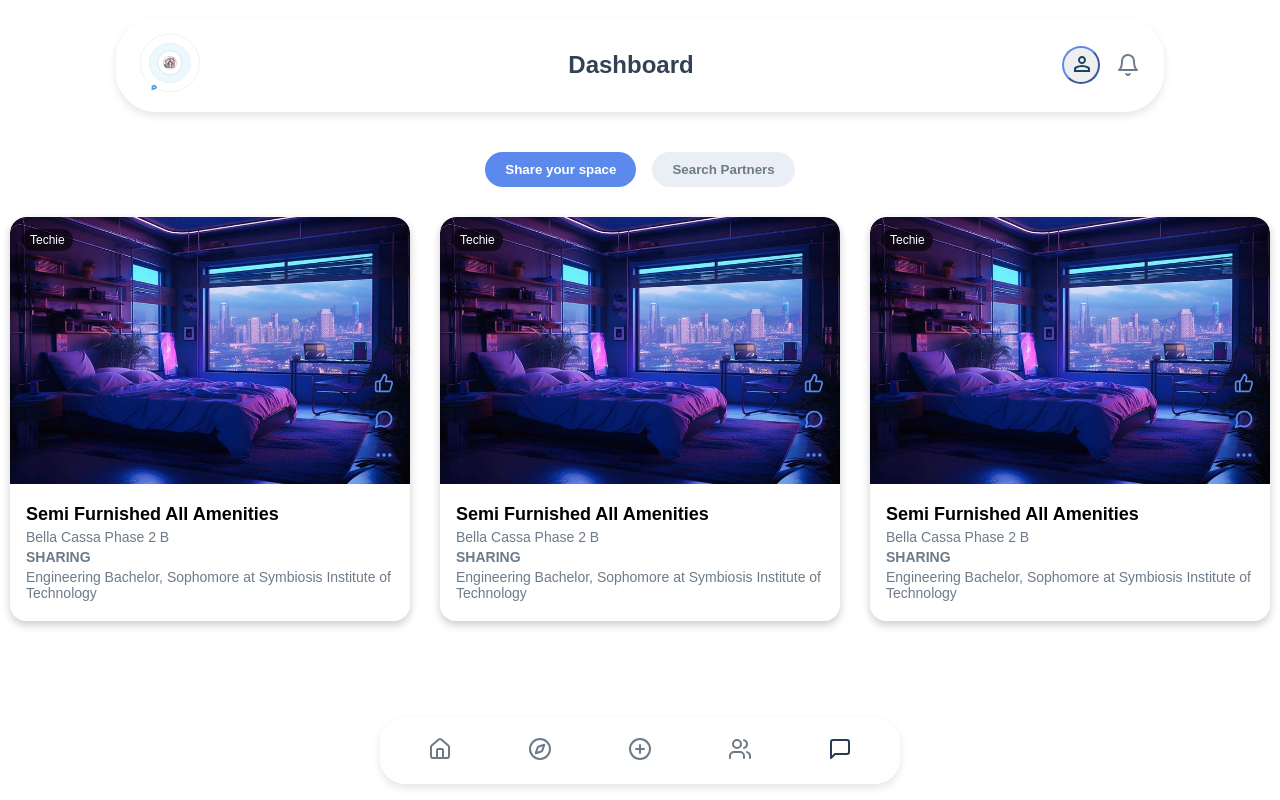
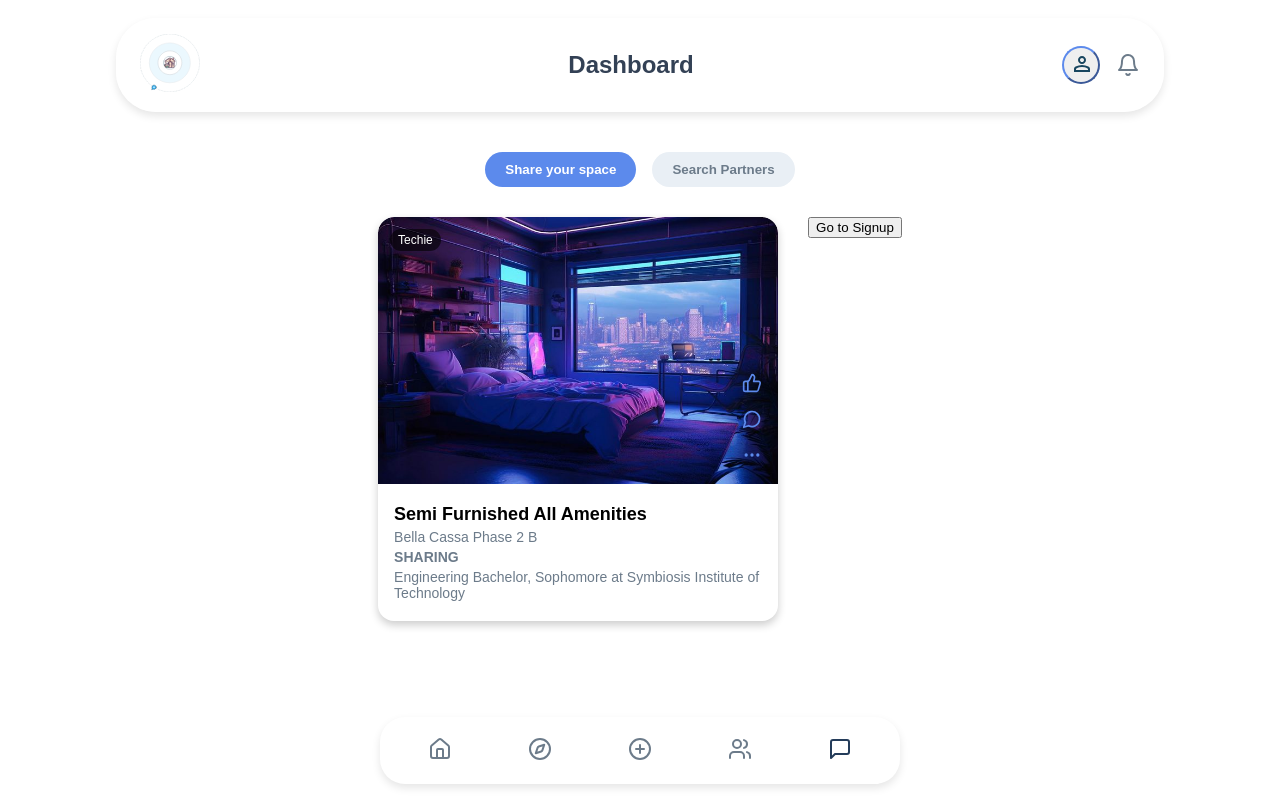
Before and after one commit to Malvericus/Nestmate-Frontend, a React (Vite) app in the folder client/: page /dashboard in a window 1280 px wide. Built offline with nearby package versions, Linux system fonts and the light colour scheme.

Commit message:
dashboard

```diff
--- a/client/src/screens/Dashboard/Dashboard.jsx
+++ b/client/src/screens/Dashboard/Dashboard.jsx
@@ -13,8 +13,13 @@ const Dashboard = () => {
 
   const handleTabClick = (tab) => {
     setActiveTab(tab);
-    navigate(tab == 'search' ? '/matches' : '/dashboard')
+    navigate(tab == 'search' ? '/matches' : '/dashboard');
   }
+
+  // Function to handle redirect to the signup page
+  const handleSignupRedirect = () => {
+    window.location.href = "https://nestmatebackend.ktandon2004.workers.dev/auth/signup";
+  };
 
   return (
     <div className="dashboard-container">
@@ -70,53 +75,11 @@ const Dashboard = () => {
         </div>
       </div>
 
-      {/* Space 2 */}
-      <div className="post-card">
-        <div className="card-image">
-          <img
-            src={Room1}
-            alt="Room"
-          />
-          <span className="badge">Techie</span>
-        </div>
-        <div className="card-content">
-          <h2>Semi Furnished All Amenities</h2>
-          <p>Bella Cassa Phase 2 B</p>
-          <p className="sharing">SHARING</p>
-          <p className="user-details">
-          Engineering Bachelor, Sophomore at Symbiosis Institute of Technology
-          </p>
-        </div>
-        <div className="card-actions">
-          <ThumbsUp className="action-button" size={20} color="#5c8aec" />
-          <MessageCircle className="action-button" size={20} color="#5c8aec" />
-          <MoreHorizontal className="action-button" size={20} color="#5c8aec" />
-        </div>
-      </div>
-
-      {/* Space 3 */}
-      <div className="post-card">
-        <div className="card-image">
-          <img
-            src={Room1}
-            alt="Room"
-          />
-          <span className="badge">Techie</span>
-
-        </div>
-        <div className="card-content">
-          <h2>Semi Furnished All Amenities</h2>
-          <p>Bella Cassa Phase 2 B</p>
-          <p className="sharing">SHARING</p>
-          <p className="user-details">
-          Engineering Bachelor, Sophomore at Symbiosis Institute of Technology
-          </p>
-        </div>
-        <div className="card-actions">
-          <ThumbsUp className="action-button" size={20} color="#5c8aec" />
-          <MessageCircle className="action-button" size={20} color="#5c8aec" />
-          <MoreHorizontal className="action-button" size={20} color="#5c8aec" />
-        </div>
+      {/* Button for Signup Redirect */}
+      <div className="redirect-button-container">
+        <button onClick={handleSignupRedirect} className="signup-redirect-button">
+          Go to Signup
+        </button>
       </div>
 
       <footer className="bottom-nav">
--- a/client/src/screens/Signup/SignUp.jsx
+++ b/client/src/screens/Signup/SignUp.jsx
@@ -10,69 +10,72 @@ const defaultOptions = {
   autoplay: true,
   animationData: loadingAnimation,
   rendererSettings: {
-        preserveAspectRatio: 'xMidYMid slice'
-    }
+    preserveAspectRatio: "xMidYMid slice",
+  },
 };
 
 function SignUp() {
   const navigate = useNavigate();
   const [formData, setFormData] = useState({
-        firstName: '',
-        lastName: '',
-        email: '',
-        password: '',
-        phone: '',
-        gender: '',
-        dob: ''
+    firstName: "",
+    lastName: "",
+    email: "",
+    password: "",
+    phone: "",
+    gender: "",
+    dob: "",
   });
-    const [error, setError] = useState('');
+  const [error, setError] = useState("");
   const [validationErrors, setValidationErrors] = useState({});
   const [isLoading, setIsLoading] = useState(false);
 
   const handleChange = (e) => {
     const { name, value } = e.target;
-        if (name === 'dob') {
+    if (name === "dob") {
       const date = new Date(value);
       setFormData({ ...formData, dob: date.toISOString() });
     } else {
       setFormData({ ...formData, [name]: value });
     }
-        setValidationErrors({ ...validationErrors, [name]: '' });
+    setValidationErrors({ ...validationErrors, [name]: "" });
   };
 
   const handleSubmit = async (e) => {
     e.preventDefault();
     setIsLoading(true);
-        setError('');
+    setError("");
     setValidationErrors({});
 
     try {
-            const response = await fetch("https://nestmatebackend.ktandon2004.workers.dev/auth/signup", {
+      const response = await fetch(
+        "https://nestmatebackend.ktandon2004.workers.dev/auth/signup",
+        {
           method: "POST",
           headers: {
-                    "Content-Type": "application/json"
+            "Content-Type": "application/json",
           },
-                body: JSON.stringify(formData)
-            });
+          body: JSON.stringify(formData),
+        }
+      );
 
       const data = await response.json();
-
+      console.log("Response status:", response.status);
+      console.log("Response data:", data);
       if (response.status === 200) {
-                // Check if token is present in the response
-                if (data.token) {
+        // Store token and redirect immediately
         localStorage.setItem("userId", data.token);
-                    navigate("/dashboard"); // Redirect after token is saved
-                } else {
-                    setError("No token received");
-                }
-            } else if (data.error) {
-                setError(`${response.status}: ${data.error}`);
-            } else if (data.errors) {
+        navigate("/dashboard");
+        console.log("Navigation called");
+      } else if (response.status === 400 && data.errors) {
+        // Handle validation errors
         const newValidationErrors = {};
-                for (const [key, value] of Object.entries(data.errors)) {
-                    newValidationErrors[value.path[0]] = value.message;
+        for (const error of data.errors) {
+          newValidationErrors[error.path] = error.message;
         }
         setValidationErrors(newValidationErrors);
+      } else {
+        // Handle other errors
+        setError(data.error || "An error occurred during signup");
       }
     } catch (err) {
       setError("Network error occurred");
@@ -85,7 +88,9 @@ function SignUp() {
   return (
     <div className="welcome-screen">
       <div className="center-container">
-                <h1 className="welcome-text">ENTER <br /> YOUR DETAILS</h1>
+        <h1 className="welcome-text">
+          ENTER <br /> YOUR DETAILS
+        </h1>
         <form onSubmit={handleSubmit}>
           <input
             type="text"
@@ -111,7 +116,9 @@ function SignUp() {
             value={formData.email}
             onChange={handleChange}
           />
-                    {validationErrors.email && <p className="error-text">{validationErrors.email}</p>}
+          {validationErrors.email && (
+            <p className="error-text">{validationErrors.email}</p>
+          )}
 
           <input
             type="password"
@@ -121,7 +128,9 @@ function SignUp() {
             value={formData.password}
             onChange={handleChange}
           />
-                    {validationErrors.password && <p className="error-text">{validationErrors.password}</p>}
+          {validationErrors.password && (
+            <p className="error-text">{validationErrors.password}</p>
+          )}
 
           <input
             type="tel"
@@ -143,18 +152,24 @@ function SignUp() {
             <option value="female">Female</option>
             <option value="other">Other</option>
           </select>
-                    {validationErrors.gender && <p className="error-text">{validationErrors.gender}</p>}
+          {validationErrors.gender && (
+            <p className="error-text">{validationErrors.gender}</p>
+          )}
 
           <input
             type="date"
             placeholder="DOB"
             className="input-field"
             name="dob"
-                        value={formData.dob ? formData.dob.split('T')[0] : ''} // Display only the date part
+            value={formData.dob ? formData.dob.split("T")[0] : ""} // Display only the date part
             onChange={handleChange}
           />
 
-                    <button type="submit" className="login-button phone-login" disabled={isLoading}>
+          <button
+            type="submit"
+            className="login-button phone-login"
+            disabled={isLoading}
+          >
             <div className="icon-circle">
               <img src={Person} alt="Person Icon" width="24" height="24" />
             </div>
@@ -168,7 +183,10 @@ function SignUp() {
           {error && <p className="error-text">{error}</p>}
         </form>
         <p className="signup-text">
-                    Already have an account? <Link to="/signin" className="signup-link">Sign In</Link>
+          Already have an account?{" "}
+          <Link to="/signin" className="signup-link">
+            Sign In
+          </Link>
         </p>
       </div>
     </div>
```
Lines whose indentation alone changed are shown as unchanged.
